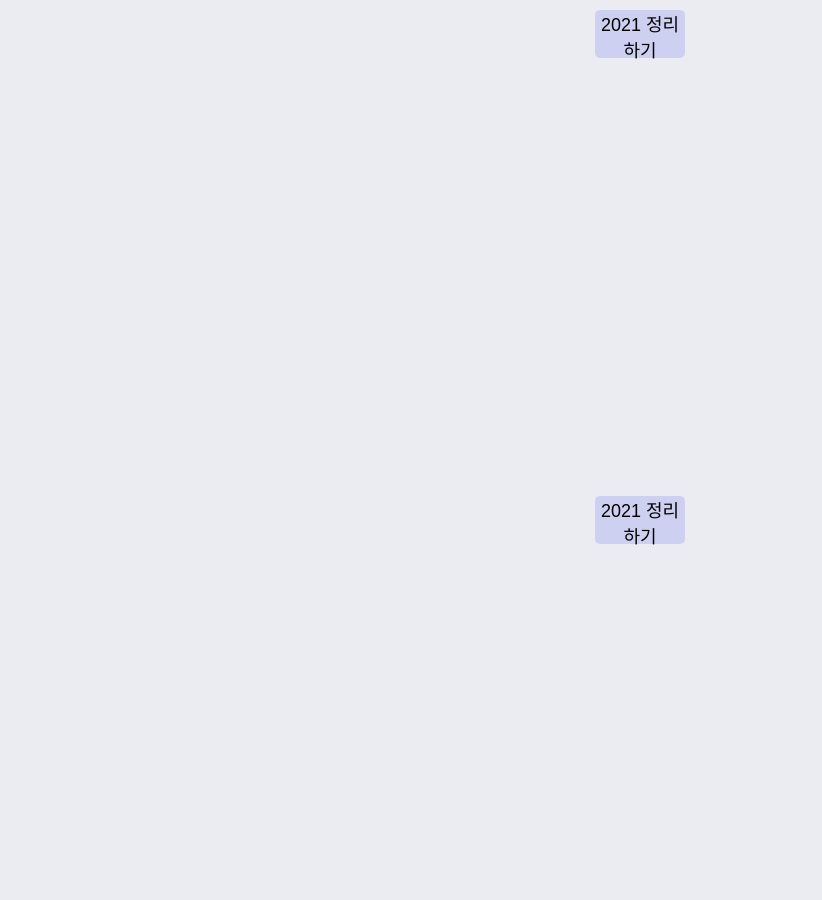
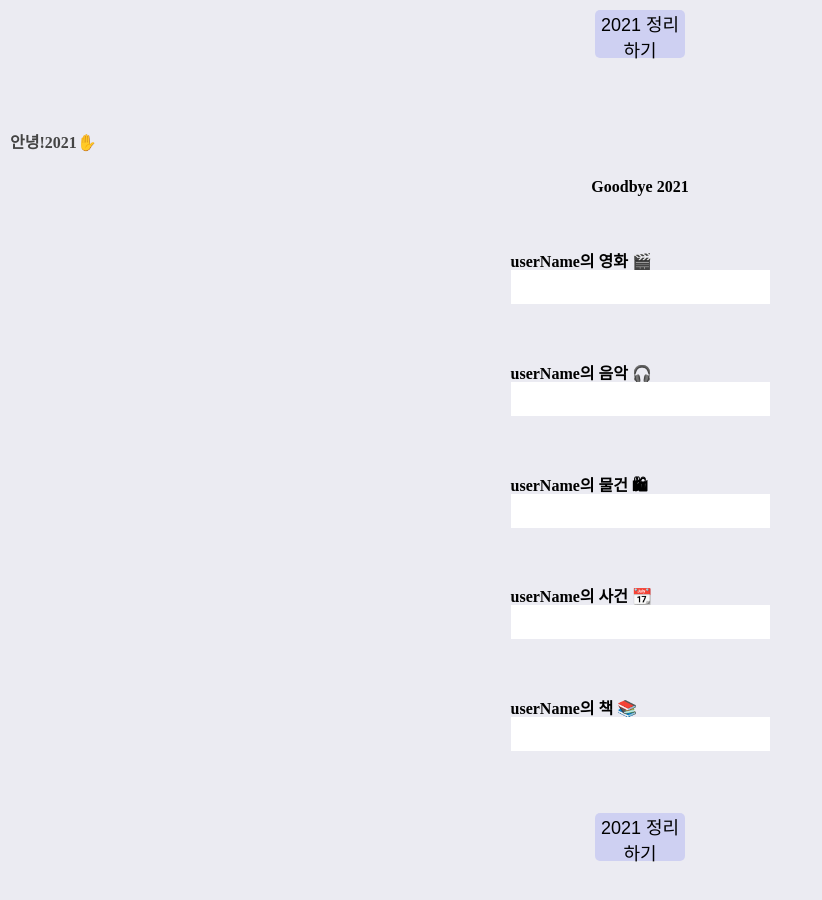
Before and after one commit to jae04099/bye2021.com, a React (Create React App) app: page / in a window 1280 px wide. Shown: the part 680-1580 px from the top of the page, without its empty margins (0-822 px from the left). Built offline with nearby package versions, Linux system fonts and the light colour scheme.

Commit message:
✨ add Answer page

```diff
--- a/src/components/Common/Button.js
+++ b/src/components/Common/Button.js
@@ -10,7 +10,7 @@ export default function Button({ handleClick, children, width }) {
 }
 
 const Container = styled.div`
-  width: ${(props) => props.width};
+  width: ${(props) => props.width}vw;
   display: flex;
   justify-content: center;
 `
--- a/src/components/Common/Header.js
+++ b/src/components/Common/Header.js
@@ -13,7 +13,7 @@ const Title = styled.h1`
   position: absolute;
   top: 15px;
   left: 10px;
-  color: #222;
+  color: #444;
   em {
     font-style: normal;
   }
--- a/src/pages/Answer.js
+++ b/src/pages/Answer.js
@@ -1,14 +1,87 @@
-import React, { useState } from "react"
+import React, { useEffect, useState } from "react"
 import styled from "styled-components"
 import Button from "../components/Common/Button"
 import Container from "../components/Common/Container"
+import Header from "../components/Common/Header"
+
+const mock_q = ["영화 🎬", "음악 🎧", "물건 🛍", "사건 📆", "책 📚"]
+const mock_u = [
+  "userName",
+  {
+    no: 0,
+    question: "",
+    answer: "",
+  },
+  {
+    no: 1,
+    question: "",
+    answer: "",
+  },
+  {
+    no: 2,
+    question: "",
+    answer: "",
+  },
+  {
+    no: 3,
+    question: "",
+    answer: "",
+  },
+  {
+    no: 4,
+    question: "",
+    answer: "",
+  },
+]
 
 export default function Answer() {
+  const [mockdata, setMockdata] = useState(mock_u)
+
+  useEffect(() => {
+    mock_q.forEach((q, idx) => {
+      mock_u[idx + 1].question = q
+    })
+    setMockdata([...mock_u])
+  }, [])
+
+  const handleInput = (e, idx) => {
+    if (e.target.value.length > 30) {
+      alert("30자 내로 입력해주세요.")
+    } else {
+      mock_u[idx + 1].answer = e.target.value
+      setMockdata([...mock_u])
+    }
+  }
   return (
     <Container>
-      {/* user 훅스 사용? */}
-
-      <Button>2021 정리하기</Button>
+      <Header />
+      {mock_u.map((uq, idx) => {
+        if (idx == 0) return <h2>Goodbye 2021</h2>
+        else {
+          return (
+            <p>
+              <h3>
+                {mock_u[0]}의 {uq.question}
+              </h3>
+              <AnswerBox
+                value={uq.answer}
+                onChange={(e) => handleInput(e, uq.no)}
+                rows={2}
+                cols={30}
+              ></AnswerBox>
+            </p>
+          )
+        }
+      })}
+      <Button width={100}>2021 정리하기</Button>
     </Container>
   )
 }
+
+const AnswerBox = styled.textarea`
+  border: none;
+  resize: none;
+  &:focus {
+    outline: none;
+  }
+`
```
